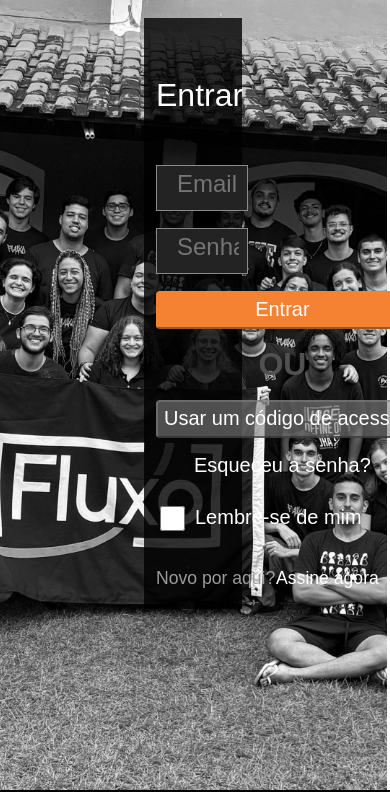
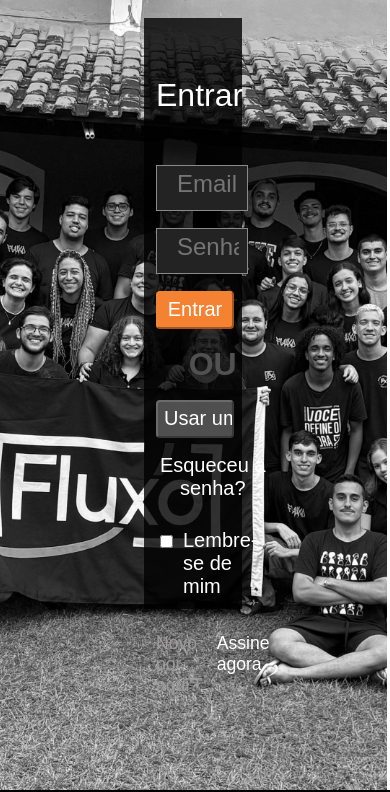
Before and after one commit to gaabrielpereiraa/PAME-24.2---Entrega-1---Gabriel-Pereira, a plain HTML site: page index.html in a window 390 px wide. Shown: the part 54-846 px from the top of the page. Drawn offline with Linux system fonts and the light colour scheme.

Commit message:
ajustes de responsividade

```diff
--- a/styles.css
+++ b/styles.css
@@ -134,6 +134,7 @@ input[type=password]::placeholder{
 
 .botaosubmit{
     height: 4.5vh;
+    width: 20vw;
     background-color: #f58232;
     color: white;
     font-size: 1.25rem;
@@ -144,6 +145,7 @@ input[type=password]::placeholder{
 
 .botaocodigo{
     height: 4.5vh;
+    width: 20vw;
     background-color:rgb(128, 128, 128, 0.6);
     color: white;
     font-size: 1.25rem;
```
